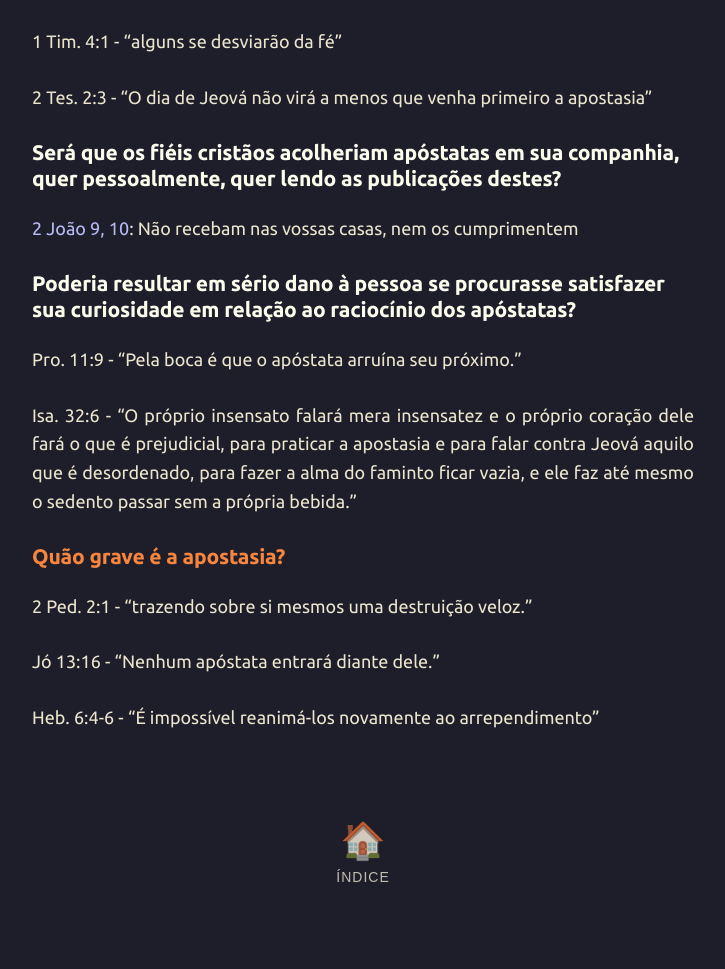
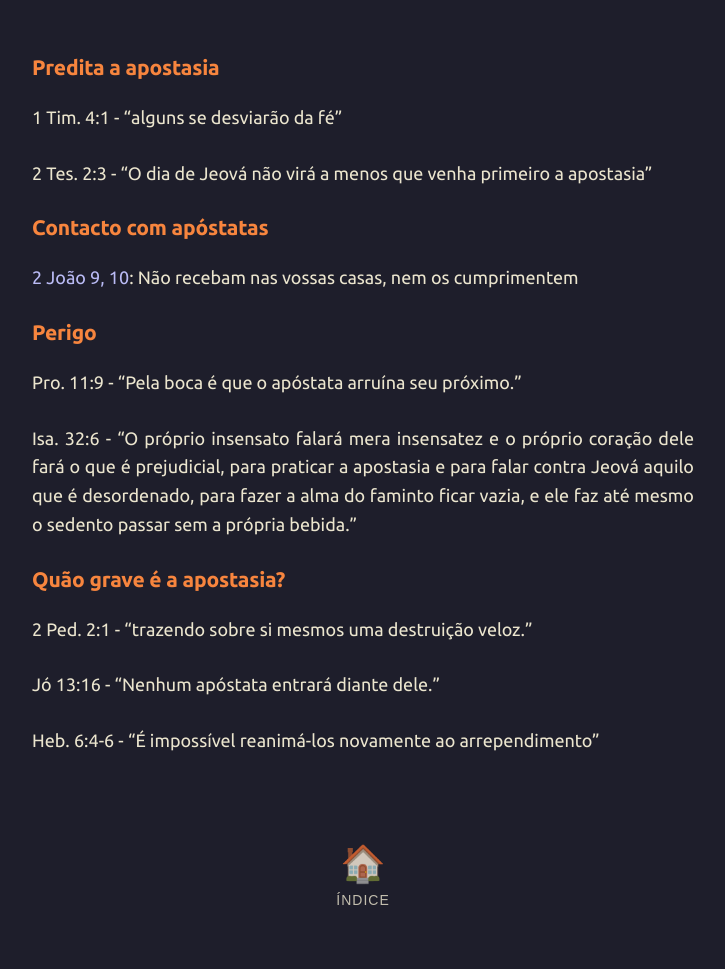
Before and after one commit to joaquim-capitao/jw, a Jekyll site: the page built from assuntos/apostasia.md, in a window 1280 px wide. Shown: the whole page, without its empty margins (277-1002 px from the left). Built offline with Jekyll 4.4.1, drawn with Linux system fonts in a browser that asks for light colours; our own code applies the rules of GitHub Pages for plain Markdown files; before the commit the page ends 946 px from its top, so only the background shows below that.

Commit message:
Revise apostasy content and section headings
Updated sections on apostasy, including new headings and content.

```diff
--- a/assuntos/apostasia.md
+++ b/assuntos/apostasia.md
@@ -1,12 +1,14 @@
+### Predita a apostasia
+
 1 Tim. 4:1 - “alguns se desviarão da fé"
 
 2 Tes. 2:3 - “O dia de Jeová não virá a menos que venha primeiro a apostasia"
 
-### **Será que os fiéis cristãos acolheriam apóstatas em sua companhia, quer pessoalmente, quer lendo as publicações destes?**
+### Contacto com apóstatas
 
 [2 João 9, 10](https://wol.jw.org/pt/wol/bc/r5/lp-t/1101989208/11/0): Não recebam nas vossas casas, nem os cumprimentem
 
-### **Poderia resultar em sério dano à pessoa se procurasse satisfazer sua curiosidade em relação ao raciocínio dos apóstatas?**
+### Perigo
 
 Pro. 11:9 - “Pela boca é que o apóstata arruína seu próximo.”
 
```
